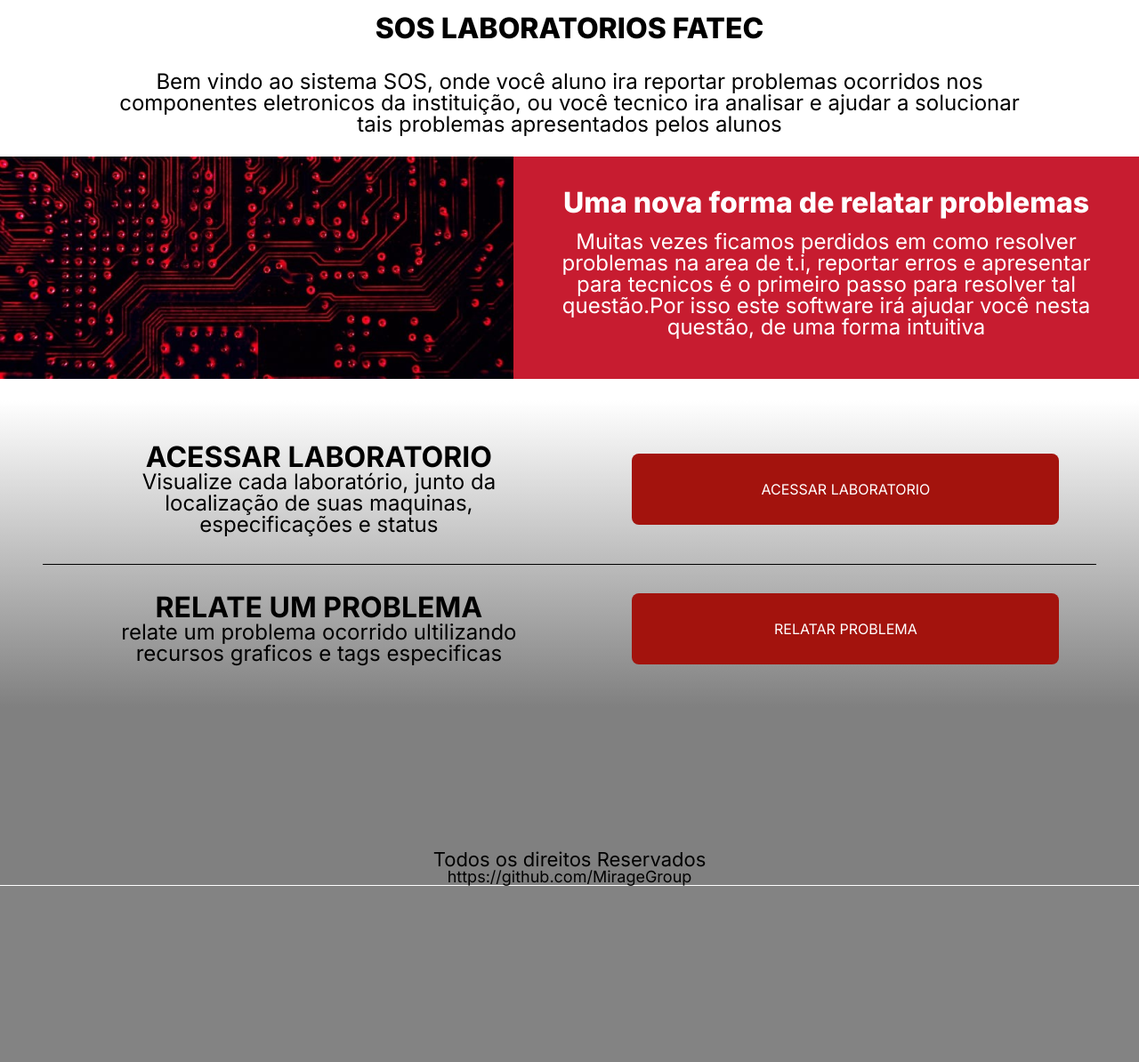
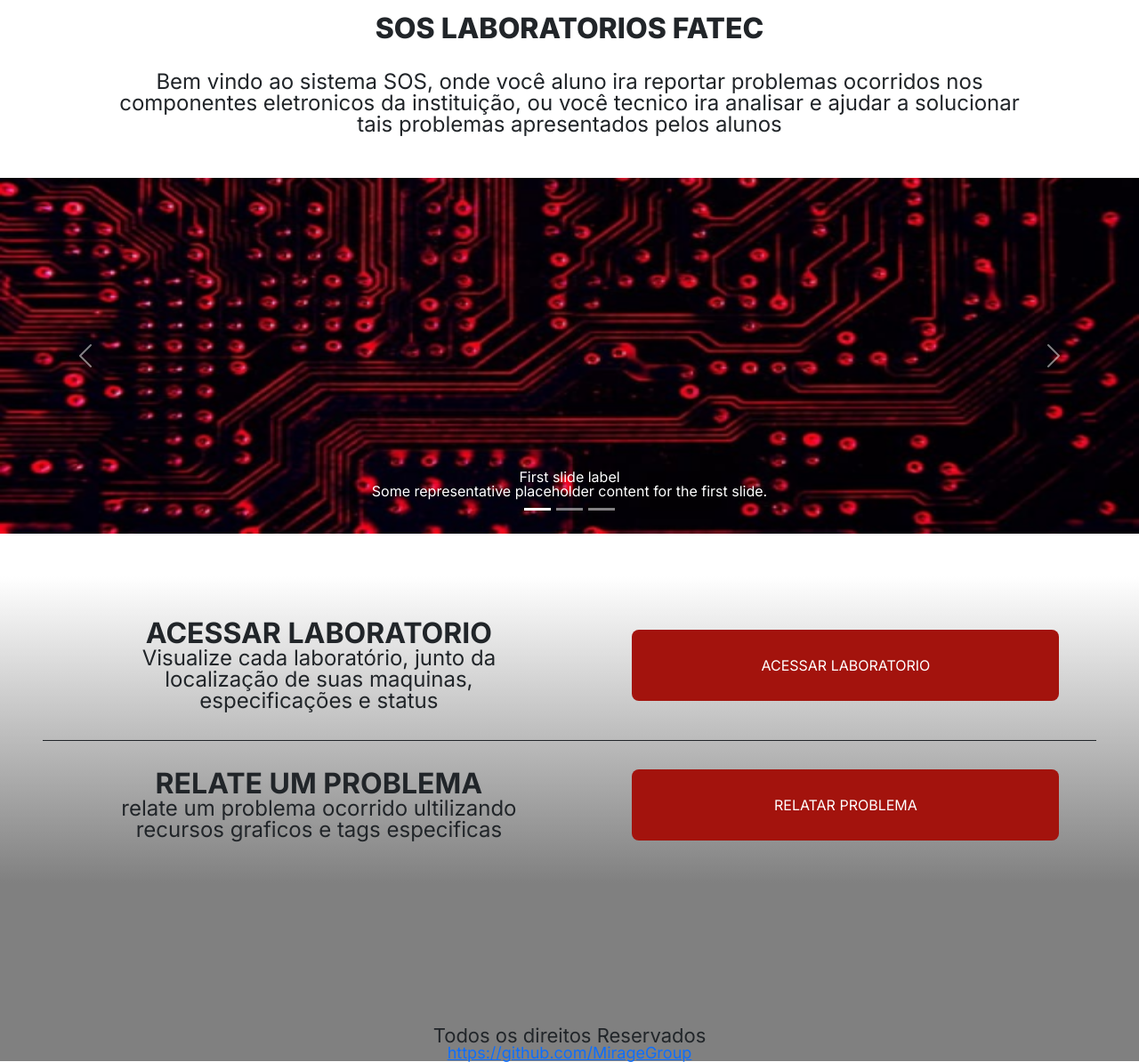
Before and after one commit to MirageGroup/API_MirageGroup, a Flask app: page / in a window 1280 px wide. Shown: the part 122-1316 px from the top of the page at 89% size. Before the commit the page ends 1118 px from the top, so only its background shows below. Run offline with Flask 2, Linux system fonts and the light colour scheme.

Commit message:
adicionando carousel

```diff
--- a/static/css/main.css
+++ b/static/css/main.css
@@ -96,3 +96,11 @@
     transform: scale(1.15);
 
 }
+
+.tamanho_carousel{
+    height: 400px;
+    object-fit: fill;
+}
+#carouselExampleCaptions{
+    margin: 3em 0;
+}
--- a/templates/index.html
+++ b/templates/index.html
@@ -4,6 +4,7 @@
     <meta charset="UTF-8">
     <meta http-equiv="X-UA-Compatible" content="IE=edge">
     <meta name="viewport" content="width=device-width, initial-scale=1.0">
+    <link href="https://cdn.jsdelivr.net/npm/bootstrap@5.2.1/dist/css/bootstrap.min.css" rel="stylesheet" integrity="sha384-iYQeCzEYFbKjA/T2uDLTpkwGzCiq6soy8tYaI1GyVh/UjpbCx/TYkiZhlZB6+fzT" crossorigin="anonymous">
     <link rel="preconnect" href="https://fonts.googleapis.com">
     <link rel="preconnect" href="https://fonts.gstatic.com" crossorigin>
     <link href="https://fonts.googleapis.com/css2?family=Inter:wght@400;500;600;700;800&display=swap" rel="stylesheet">
@@ -32,19 +33,44 @@
             <h1 class="apresentação_titulo">SOS laboratorios FATEC</h1>
             <p class="apresentação_texto">Bem vindo ao sistema SOS, onde você aluno ira reportar problemas ocorridos nos componentes eletronicos da instituição, ou você tecnico ira analisar e ajudar a solucionar tais problemas apresentados pelos alunos</p>
         </div>
-        <div class="faixa_principal">
-            <img class="faixa_imagem" alt="imagem de circuito" src="{{url_for('static', filename='img/foto figma 1.png')}}">
-            <div class="faixa_textos">
-                <h1 class="faixa_titulo">
-                    Uma nova forma de relatar problemas
-
-                </h1>
-                <p class="faixa_descrição">
-                    Muitas vezes ficamos perdidos em como resolver problemas na area de t.i, reportar erros e apresentar para tecnicos é o primeiro passo para resolver tal questão.Por isso este software irá ajudar você nesta questão, de uma forma intuitiva
-
-                </p>
+        <div id="carouselExampleCaptions" class="carousel slide" data-bs-ride="false">
+            <div class="carousel-indicators">
+              <button type="button" data-bs-target="#carouselExampleCaptions" data-bs-slide-to="0" class="active" aria-current="true" aria-label="Slide 1"></button>
+              <button type="button" data-bs-target="#carouselExampleCaptions" data-bs-slide-to="1" aria-label="Slide 2"></button>
+              <button type="button" data-bs-target="#carouselExampleCaptions" data-bs-slide-to="2" aria-label="Slide 3"></button>
             </div>
-        </div>
+            <div class="carousel-inner">
+              <div class="carousel-item active">
+                <img src="../static/img/foto figma 1.png" class="d-block w-100 tamanho_carousel" alt="...">
+                <div class="carousel-caption d-none d-md-block">
+                  <h5>First slide label</h5>
+                  <p>Some representative placeholder content for the first slide.</p>
+                </div>
+              </div>
+              <div class="carousel-item">
+                <img src="../static/img/foto figma 1.png" class="d-block w-100 tamanho_carousel" alt="...">
+                <div class="carousel-caption d-none d-md-block">
+                  <h5>Second slide label</h5>
+                  <p>Some representative placeholder content for the second slide.</p>
+                </div>
+              </div>
+              <div class="carousel-item">
+                <img src="../static/img/foto figma 1.png" class="d-block w-100 tamanho_carousel" alt="...">
+                <div class="carousel-caption d-none d-md-block">
+                  <h5>Third slide label</h5>
+                  <p>Some representative placeholder content for the third slide.</p>
+                </div>
+              </div>
+            </div>
+            <button class="carousel-control-prev" type="button" data-bs-target="#carouselExampleCaptions" data-bs-slide="prev">
+              <span class="carousel-control-prev-icon" aria-hidden="true"></span>
+              <span class="visually-hidden">Previous</span>
+            </button>
+            <button class="carousel-control-next" type="button" data-bs-target="#carouselExampleCaptions" data-bs-slide="next">
+              <span class="carousel-control-next-icon" aria-hidden="true"></span>
+              <span class="visually-hidden">Next</span>
+            </button>
+          </div>
         <div class="main_secundario">
             <div class="div_lab">
               <div class="div_sec_textos">
@@ -77,6 +103,6 @@
         </div>
 
     </footer>
-
+    <script src="https://cdn.jsdelivr.net/npm/bootstrap@5.2.1/dist/js/bootstrap.bundle.min.js" integrity="sha384-u1OknCvxWvY5kfmNBILK2hRnQC3Pr17a+RTT6rIHI7NnikvbZlHgTPOOmMi466C8" crossorigin="anonymous"></script>
 </body>
 </html>
```
